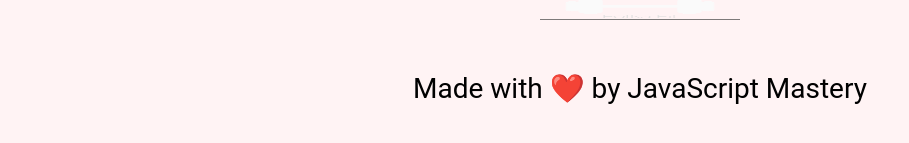
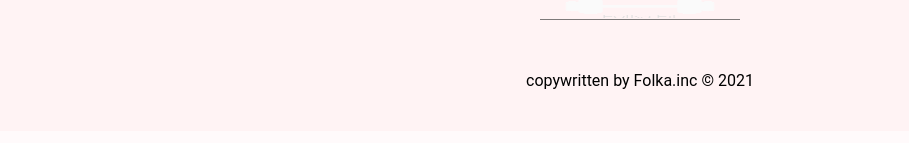
Before and after one commit to Folka2134/folka-fit, a React (Create React App) app: page /exercise/1 in a window 1280 px wide. Shown: the part 1678-1821 px from the top of the page, without its empty margins (0-909 px from the left). Built offline with nearby package versions, Linux system fonts and the light colour scheme; no server answers.

Commit message:
updated styles

```diff
--- a/src/components/Footer.js
+++ b/src/components/Footer.js
@@ -15,12 +15,12 @@ const Footer = () => (
     </Stack>
     <Typography
       variant="h5"
-      sx={{ fontSize: { lg: "28px", xs: "20px" } }}
+      sx={{ fontSize: { lg: "16px", xs: "12px" } }}
       mt="41px"
       textAlign="center"
       pb="40px"
     >
-      Made with ❤️ by JavaScript Mastery
+      copywritten by Folka.inc © 2021
     </Typography>
   </Box>
 );
```
